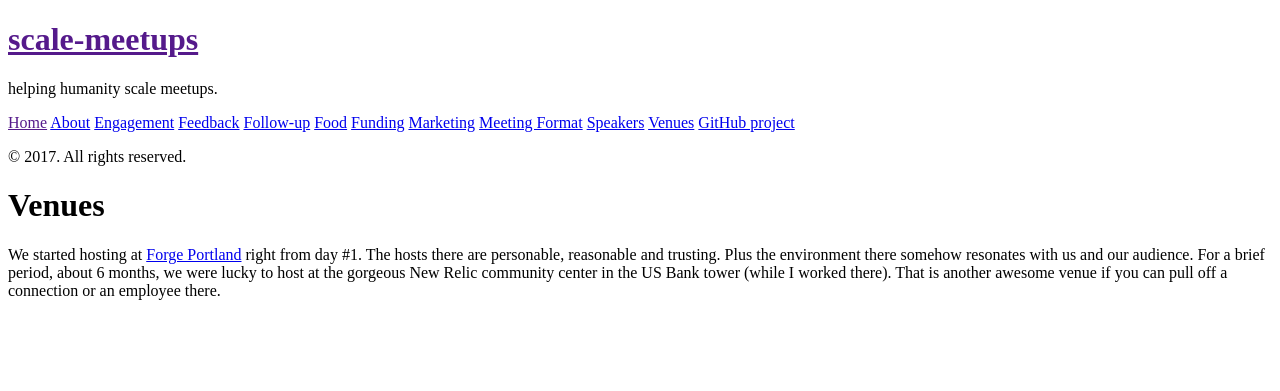
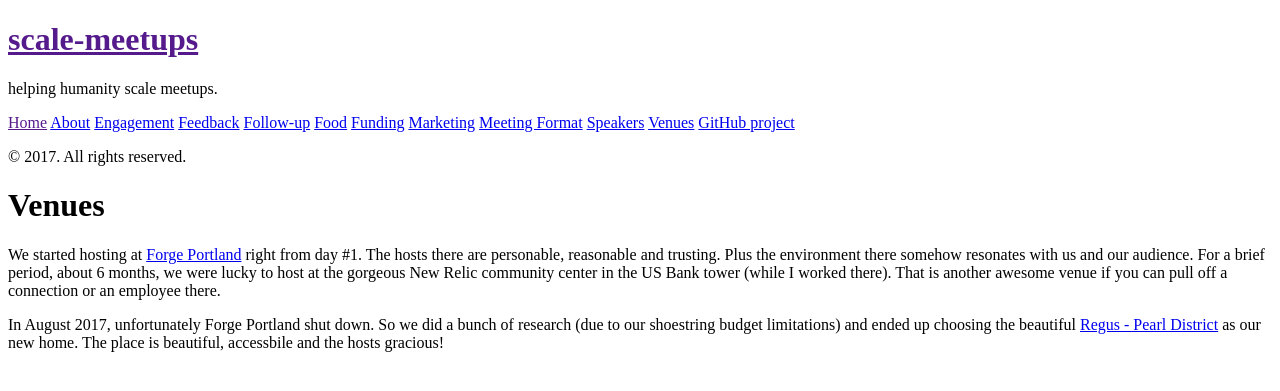
Before and after one commit to balki-server/scale-meetups, a Jekyll site: the page built from venue.md, in a window 1280 px wide. Shown: the top 391 px of the page. Built offline with Jekyll 4.4.1, drawn with Linux system fonts in a browser that asks for light colours; Markdown is read by kramdown in place of the engine named in the settings.

Commit message:
Update venue details after change to Regus

```diff
--- a/venue.md
+++ b/venue.md
@@ -4,3 +4,5 @@ title: Venues
 ---
 
 We started hosting at [Forge Portland](http://www.forgeportland.org/) right from day #1.  The hosts there are personable, reasonable and trusting.  Plus the environment there somehow resonates with us and our audience.  For a brief period, about 6 months, we were lucky to host at the gorgeous New Relic community center in the US Bank tower (while I worked there).  That is another awesome venue if you can pull off a connection or an employee there.
+
+In August 2017, unfortunately Forge Portland shut down.  So we did a bunch of research (due to our shoestring budget limitations) and ended up choosing the beautiful [Regus - Pearl District](https://www.regus.com/office-space/united-states/oregon/portland/oregon-portland-pearl-district) as our new home.  The place is beautiful, accessbile and the hosts gracious!
```
